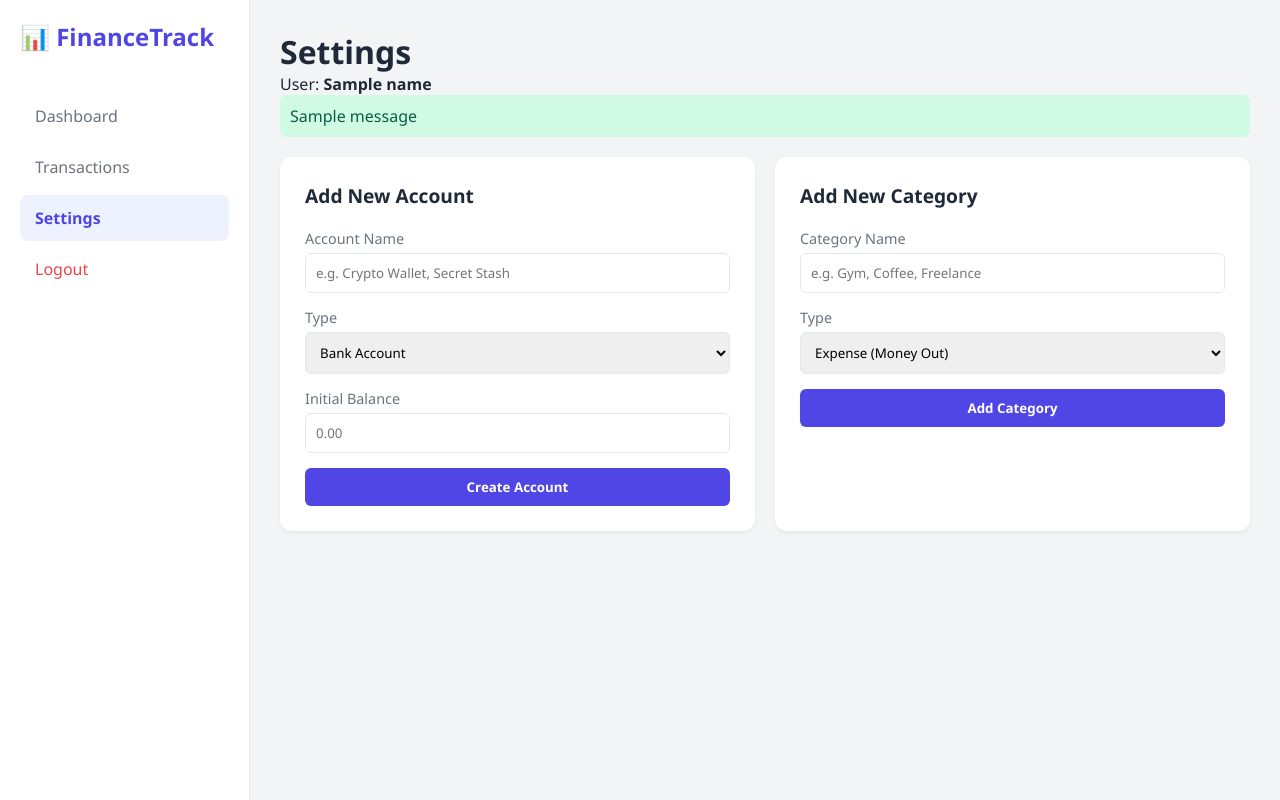
After one commit to MusaSattarov2031/expense_tracker, a Flask app: template templates/settings.html in a window 1280 px wide. The commit adds this page. Run offline with Flask 3, Linux system fonts and the light colour scheme; the template is opened without the code that fills it: most values are stand-ins (such as "Sample title", 1, 10 or a date in 2020); one stand-in notice (Sample message) is shown.

Commit message:
Accounts and categories adding feature

```diff
--- a/app.py
+++ b/app.py
@@ -179,6 +179,55 @@ def register():
 
     return render_template('register.html')
 
+
+@app.route('/settings')
+@login_required
+def setting():
+    return render_template("settings.html", name=current_user.username)
+
+@app.route('/add_account', methods=['POST'])
+@login_required
+def add_account():
+    try:
+        name = request.form.get('account_name')
+        acc_type = request.form.get('account_type') # 'Bank', 'Cash', etc.
+        balance = float(request.form.get('initial_balance', 0))
+
+        conn = get_db_connection()
+        cursor = conn.cursor()
+        cursor.execute("""
+            INSERT INTO accounts (user_id, account_name, account_type, current_balance)
+            VALUES (%s, %s, %s, %s)
+        """, (current_user.id, name, acc_type, balance))
+        conn.commit()
+        conn.close()
+        flash(f"Account '{name}' created!")
+    except Exception as e:
+        flash(f"Error adding account: {e}")
+
+    return redirect(url_for('settings'))
+
+@app.route('/add_category', methods=['POST'])
+@login_required
+def add_category():
+    try:
+        name = request.form.get('category_name')
+        cat_type = request.form.get('category_type') # 'Income' or 'Expense'
+
+        conn = get_db_connection()
+        cursor = conn.cursor()
+        cursor.execute("""
+            INSERT INTO categories (user_id, name, type)
+            VALUES (%s, %s, %s)
+        """, (current_user.id, name, cat_type))
+        conn.commit()
+        conn.close()
+        flash(f"Category '{name}' added!")
+    except Exception as e:
+        flash(f"Error adding category: {e}")
+
+    return redirect(url_for('settings'))
+
 @app.route('/logout')
 @login_required
 def logout():
--- a/templates/index.html
+++ b/templates/index.html
@@ -209,6 +209,7 @@
             <!-- Updated Link -->
             <a href="{{ url_for('transactions_page') }}">Transactions</a>
             <a href="{{ url_for('logout') }}" style="color: #EF4444;">Logout</a>
+            <a href="{{ url_for('settings')}}">Settings</a>
         </nav>
     </aside>
 
--- /dev/null
+++ b/templates/settings.html
@@ -0,0 +1,111 @@
+<!DOCTYPE html>
+<html lang="en">
+<head>
+    <meta charset="UTF-8">
+    <meta name="viewport" content="width=device-width, initial-scale=1.0">
+    <title>ExpenseTracker | Settings</title>
+    <style>
+        /* Reusing your existing Dashboard CSS */
+        :root {
+            --primary: #4F46E5; --secondary: #10B981; --bg-dark: #F3F4F6;
+            --text-dark: #1F2937; --text-light: #6B7280; --white: #FFFFFF;
+            --sidebar-width: 250px;
+        }
+        * { margin: 0; padding: 0; box-sizing: border-box; font-family: 'Segoe UI', sans-serif; }
+        body { background-color: var(--bg-dark); color: var(--text-dark); height: 100vh; display: flex; }
+
+        /* Sidebar & Layout */
+        .sidebar { width: var(--sidebar-width); background-color: var(--white); display: flex; flex-direction: column; padding: 20px; border-right: 1px solid #E5E7EB; position: fixed; height: 100%; }
+        .logo { font-size: 1.5rem; font-weight: bold; color: var(--primary); margin-bottom: 40px; }
+        .nav-links a { text-decoration: none; color: var(--text-light); padding: 12px 15px; display: block; border-radius: 8px; margin-bottom: 5px; transition: 0.3s; }
+        .nav-links a:hover, .nav-links a.active { background-color: #EEF2FF; color: var(--primary); font-weight: 600; }
+        .main-content { margin-left: var(--sidebar-width); flex: 1; padding: 30px; overflow-y: auto; }
+
+        /* Forms */
+        .grid-2-col { display: grid; grid-template-columns: 1fr 1fr; gap: 20px; margin-top: 20px; }
+        .form-card { background: var(--white); padding: 25px; border-radius: 12px; box-shadow: 0 2px 4px rgba(0,0,0,0.05); }
+        h2 { margin-bottom: 20px; font-size: 1.2rem; color: var(--text-dark); }
+        .form-group { margin-bottom: 15px; }
+        .form-group label { display: block; margin-bottom: 5px; font-size: 0.9rem; color: var(--text-light); }
+        .form-group input, .form-group select { width: 100%; padding: 10px; border: 1px solid #E5E7EB; border-radius: 6px; outline: none; }
+        .btn-primary { width: 100%; padding: 10px; background-color: var(--primary); color: white; border: none; border-radius: 6px; cursor: pointer; font-weight: 600; }
+        .alert { background-color: #D1FAE5; color: #065F46; padding: 10px; border-radius: 6px; margin-bottom: 20px; }
+    </style>
+</head>
+<body>
+
+    <aside class="sidebar">
+        <div class="logo"><span>📊</span> FinanceTrack</div>
+        <nav class="nav-links">
+            <a href="{{ url_for('home') }}">Dashboard</a>
+            <a href="{{ url_for('transactions_page') }}">Transactions</a>
+            <a href="{{ url_for('settings') }}" class="active">Settings</a>
+            <a href="{{ url_for('logout') }}" style="color: #EF4444;">Logout</a>
+        </nav>
+    </aside>
+
+    <main class="main-content">
+        <header>
+            <h1>Settings</h1>
+            <div>User: <strong>{{ name }}</strong></div>
+        </header>
+
+        <!-- Flash Messages -->
+        {% with messages = get_flashed_messages() %}
+            {% if messages %}
+                <div class="alert">{{ messages[0] }}</div>
+            {% endif %}
+        {% endwith %}
+
+        <div class="grid-2-col">
+
+            <!-- 1. Add Account Form -->
+            <div class="form-card">
+                <h2>Add New Account</h2>
+                <form action="{{ url_for('add_account') }}" method="POST">
+                    <div class="form-group">
+                        <label>Account Name</label>
+                        <input type="text" name="account_name" placeholder="e.g. Crypto Wallet, Secret Stash" required>
+                    </div>
+                    <div class="form-group">
+                        <label>Type</label>
+                        <select name="account_type">
+                            <option value="Bank">Bank Account</option>
+                            <option value="Cash">Physical Cash</option>
+                            <option value="Credit">Credit Card</option>
+                            <option value="Savings">Savings</option>
+                            <option value="Crypto">Crypto</option>
+                        </select>
+                    </div>
+                    <div class="form-group">
+                        <label>Initial Balance</label>
+                        <input type="number" name="initial_balance" placeholder="0.00" step="0.01">
+                    </div>
+                    <button type="submit" class="btn-primary">Create Account</button>
+                </form>
+            </div>
+
+            <!-- 2. Add Category Form -->
+            <div class="form-card">
+                <h2>Add New Category</h2>
+                <form action="{{ url_for('add_category') }}" method="POST">
+                    <div class="form-group">
+                        <label>Category Name</label>
+                        <input type="text" name="category_name" placeholder="e.g. Gym, Coffee, Freelance" required>
+                    </div>
+                    <div class="form-group">
+                        <label>Type</label>
+                        <select name="category_type">
+                            <option value="Expense">Expense (Money Out)</option>
+                            <option value="Income">Income (Money In)</option>
+                        </select>
+                    </div>
+                    <button type="submit" class="btn-primary">Add Category</button>
+                </form>
+            </div>
+
+        </div>
+    </main>
+
+</body>
+</html>
```
